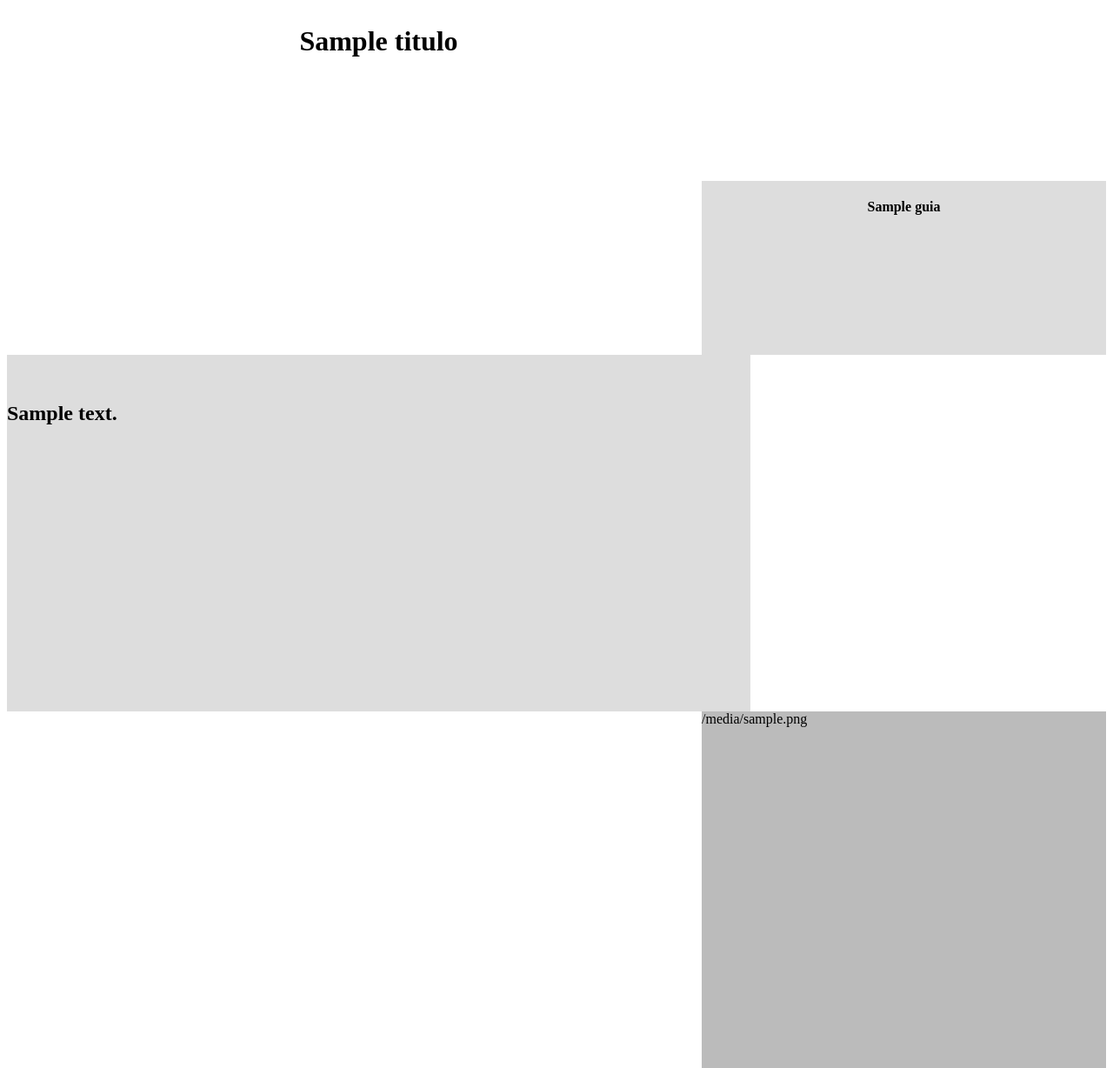
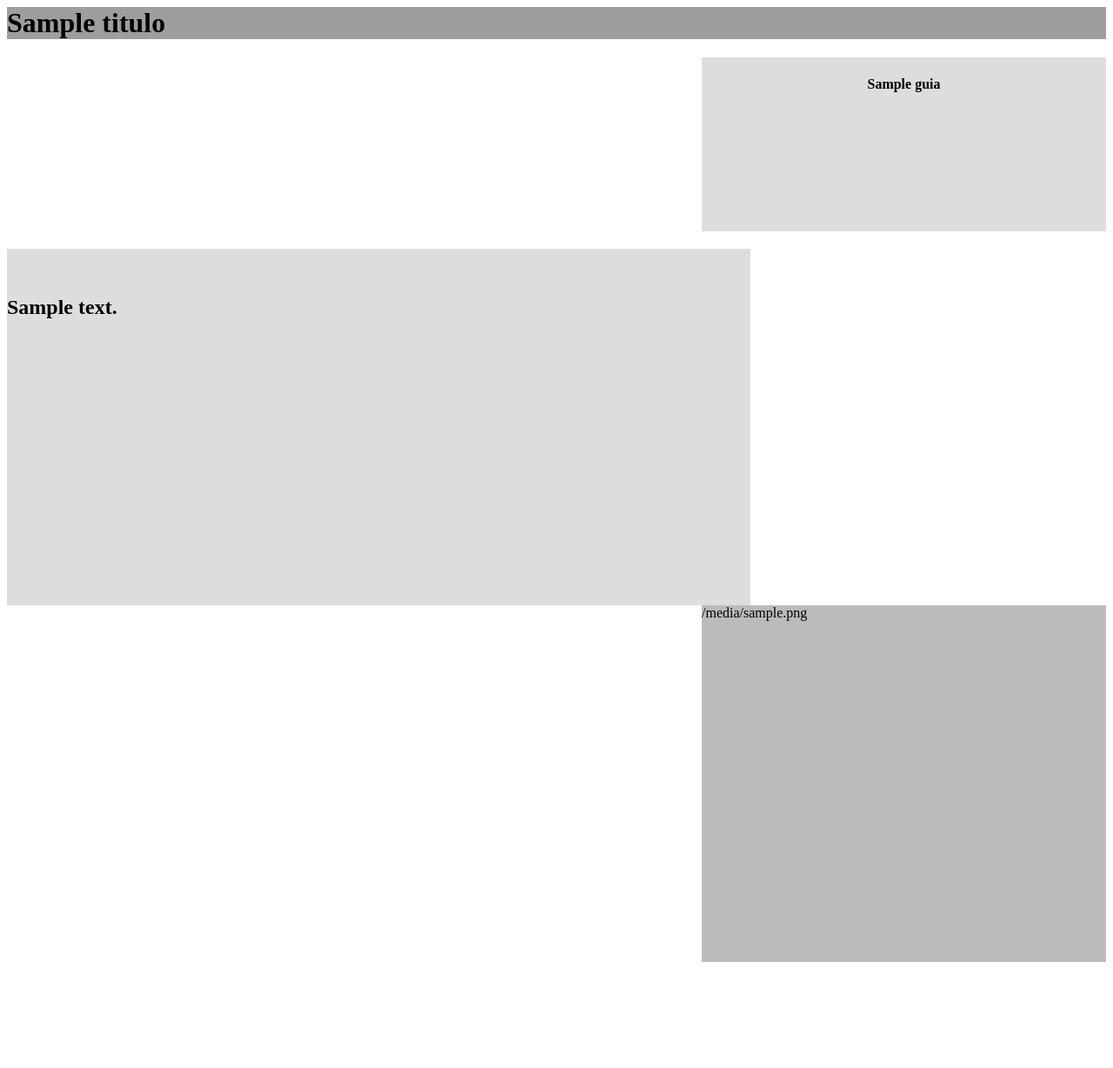
Before and after one commit to politecnicomodelo/Alessandrelli.Gonzalo, a Flask app: template 2017-Python/Trabajos/ProyectoModelo2017/templates/Index.html in a window 1280 px wide. Shown: the whole page at 87% size. After the commit the page ends 1106 px from the top, so only its background shows below. Run offline with Flask 2, Linux system fonts and the light colour scheme; the template is opened without the code that fills it: most values are stand-ins (such as "Sample title", 1, 10 or a date in 2020); grey boxes are pictures that could not be loaded.

Commit message:
falta que quede lindo (pichi el que 2)

```diff
--- a/2017-Python/Trabajos/ProyectoModelo2017/main.py
+++ b/2017-Python/Trabajos/ProyectoModelo2017/main.py
@@ -1,7 +1,9 @@
+import os.path
+
 from flask import Flask
+from flask import Response
 from flask import render_template
 from clases.proyecto import *
-
 
 import pymysql
 
@@ -10,6 +12,11 @@ db = pymysql.connect (host = '172.16.2.250' , user = "root" , password = "alumno
 
 cursor = db.cursor()
 app = Flask(__name__)
+
+
+app = Flask(__name__, static_url_path='')
+
+
 
 def eliminarCosas (titulo, descripcion, imagenes):
     pass
@@ -31,6 +38,9 @@ def index():
     guia = "COLOCA UNA PIEZA PARA SABER MAS INFORMACION SOBRE ESE PROYECTO"
     return render_template('Index.html', titulo = titulo, descripcion = descripcion, imagenes = imagenes, guia = guia)
 
+@app.route('/imagenes')
+def imagenes():
+    return app.send_static_file('imagenes/fondo1.jpg')
 
 
 @app.route('/Proyecto')
--- a/2017-Python/Trabajos/ProyectoModelo2017/templates/Index.html
+++ b/2017-Python/Trabajos/ProyectoModelo2017/templates/Index.html
@@ -5,8 +5,10 @@
 
 
 <body>
-    <div style="background = imagenes/fondo2.ppg; height:200px;width:855px;float:left;"><h1> <center> {{titulo}} </center> </h1></div>
 
+
+    <div style="background-image: url('imagenes/fondo2.png')">
+    <h1>{{titulo}}<span>&nbsp;</span></h1>
     </div>
 
     <div style="background-color:#ddd; height:200px;width:465px;float:right;">
```
